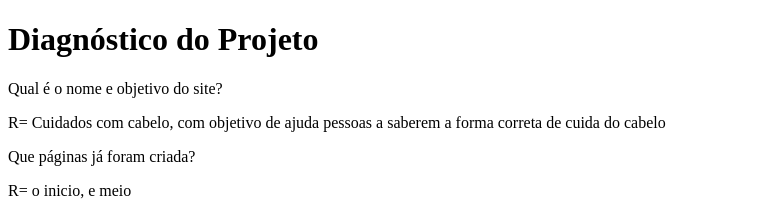
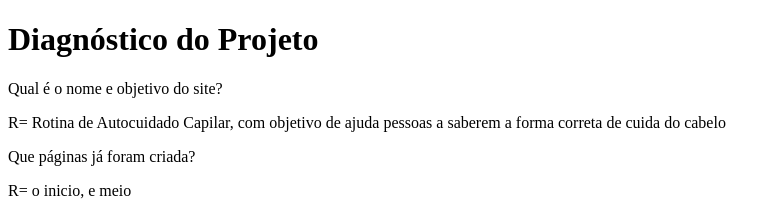
Before and after one commit to katchaucris95-eng/cuidados-capilares, a plain HTML site: page integrador/index.html in a window 1280 px wide. Shown: the top 204 px of the page, without its empty margins (0-781 px from the left). Drawn offline with Linux system fonts and the light colour scheme.

Commit message:
alterações

```diff
--- a/integrador/index.html
+++ b/integrador/index.html
@@ -8,7 +8,7 @@
 <body>
     <h1>Diagnóstico do Projeto</h1>
     <p>Qual é o nome e objetivo do site? </p>
-    <p>R= Cuidados com cabelo, com objetivo de ajuda pessoas a saberem a forma correta de cuida do cabelo</p>
+    <p>R= Rotina de Autocuidado Capilar, com objetivo de ajuda pessoas a saberem a forma correta de cuida do cabelo</p>
 
     <p>Que páginas já foram criada?</p>
     <P>R= o inicio, e meio</P>
```
Also changed, not shown: 1 other file.
